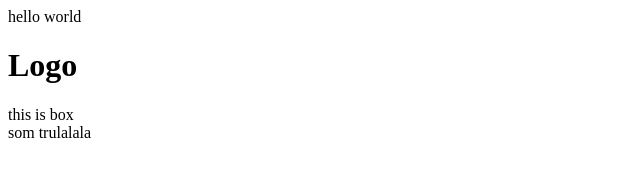
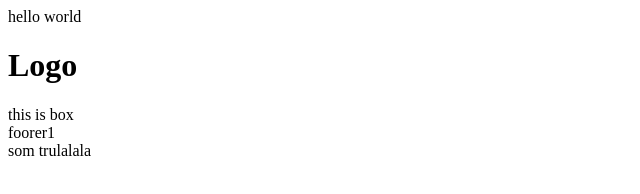
Before and after one commit to GooDDeN/test_git, a plain HTML site: page index.html in a window 1280 px wide. Shown: the whole page, without its empty margins (0-640 px from the left). Drawn offline with Linux system fonts and the light colour scheme.

Commit message:
addet footer

```diff
--- a/index.html
+++ b/index.html
@@ -5,5 +5,8 @@
 <div>
 	this is box
 </div>
+<div class="footer1">
+	foorer1
+</div>
 
 som trulalala
```
